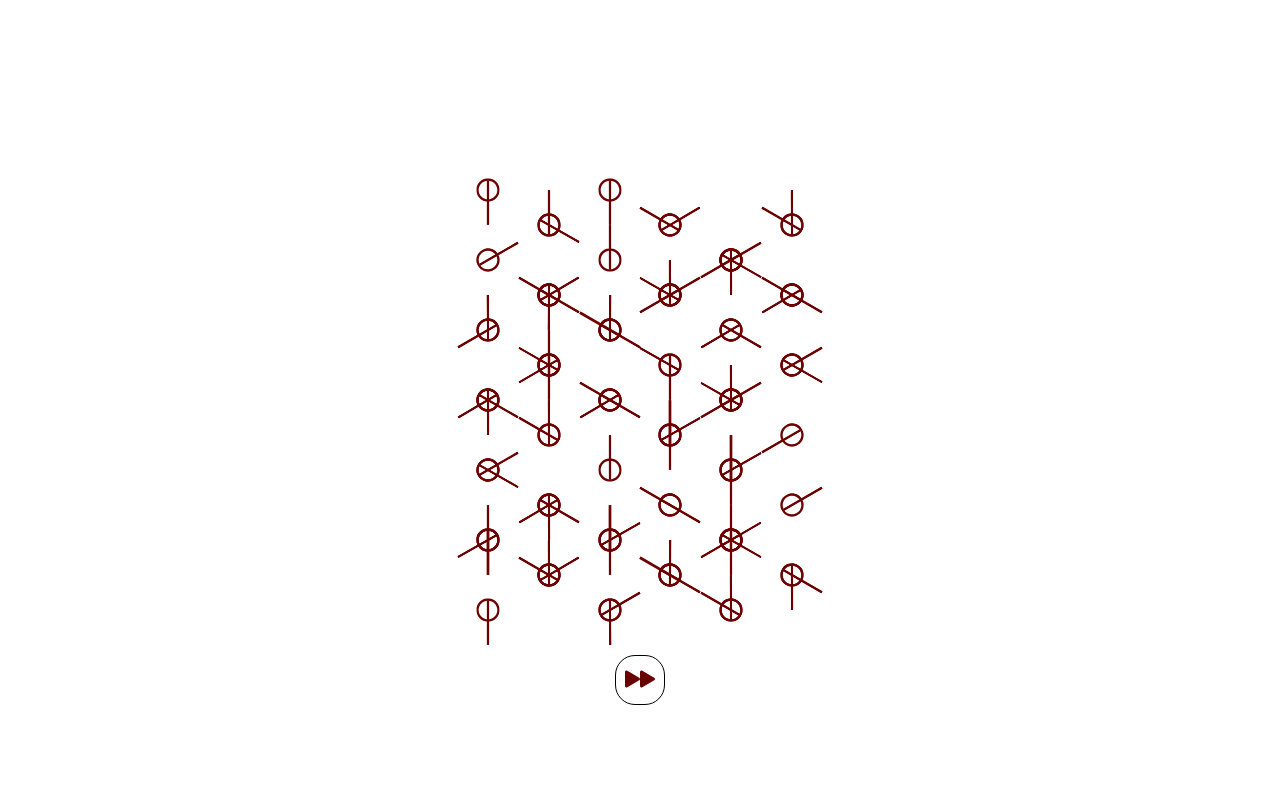
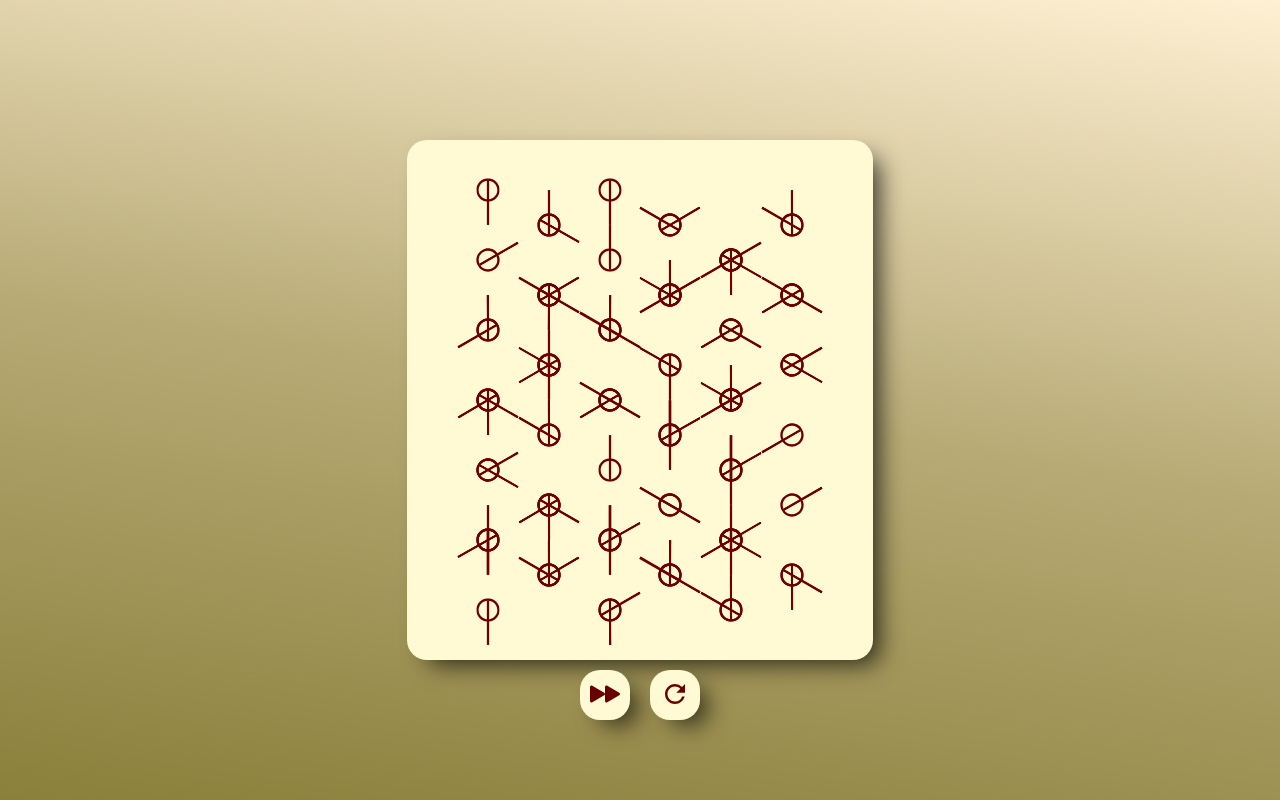
Before and after one commit to stevanmilenkovic/hex, a React (Create React App) app: page / in a window 1280 px wide. Built offline with nearby package versions, Linux system fonts and the light colour scheme.

Commit message:
6th commit

```diff
--- a/src/App.css
+++ b/src/App.css
@@ -10,6 +10,12 @@
   box-sizing: border-box;
   display: flex;
   padding: 0;
+  background: linear-gradient(
+    9deg,
+    rgba(139, 127, 59, 1) 0%,
+    rgba(183, 170, 117, 1) 50%,
+    rgba(255, 240, 211, 1) 100%
+  );
 }
 
 .main {
@@ -22,15 +28,24 @@
 
 .container {
   height: max-content;
-  background: white;
   display: flex;
   border-radius: 20px;
-  padding-right: 0;
+  padding: 15px 0;
   transition: all 0.2s ease;
   position: relative;
+  box-shadow: 13px 11px 25px -7px rgba(0, 0, 0, 0.75);
 }
 
-.button {
+.buttons {
+  position: absolute;
+  left: 50%;
+  bottom: -60px;
+  transform: translateX(-50%);
+  display: flex;
+  gap: 20px;
+}
+
+button {
   padding: 0;
   height: 50px;
   width: 50px;
@@ -39,17 +54,19 @@
   line-height: 22px;
   cursor: pointer;
   user-select: none;
-  border: 1px solid black;
+  border: none;
   transition: all 0.2s ease;
-  background-color: white;
+  background: rgba(255, 250, 211, 1);
   color: rgb(105, 0, 0);
-  position: absolute;
-  left: 50%;
-  bottom: -60px;
-  transform: translateX(-50%);
+
+  box-shadow: 13px 11px 25px -7px rgba(0, 0, 0, 0.75);
 }
 
-button:hover {
-  background-color: black;
-  color: white;
+button:not([disabled]):hover {
+  background: rgba(46, 46, 46, 1);
+  color: rgba(255, 240, 211, 1);
 }
+
+button[disabled] {
+  cursor: default;
+}
--- a/src/App.jsx
+++ b/src/App.jsx
@@ -19,7 +19,7 @@ function App() {
   const hexesSet = generator(hexesInColumn, columnsNumber);
   const rotation = hexesSet.map((elem) => randomElement(generateArray(6)));
 
-  const buttonHandler = () => {
+  const nextHandler = () => {
     setHexesInColumn(randomElement(generateArray(8, 5)));
     setColumnsNumber(randomElement(generateArray(7, 5)));
     setLevel((prev) => prev + 1);
@@ -34,7 +34,7 @@ function App() {
           hexesSet={hexesSet}
           rotation={rotation}
           padding={padding}
-          buttonListener={buttonHandler}
+          nextListener={nextHandler}
         />
       </div>
     </div>
--- a/src/Container.jsx
+++ b/src/Container.jsx
@@ -2,6 +2,7 @@ import { useState } from "react";
 import Column from "./Column";
 import { checkIfSolved, generateArray } from "./funcs";
 import { BsFillFastForwardFill } from "react-icons/bs";
+import { MdRefresh } from "react-icons/md";
 
 const Container = ({
   hexesInColumn,
@@ -10,11 +11,12 @@ const Container = ({
   rotation,
   padding,
   solvedListener,
-  buttonListener,
+  nextListener,
 }) => {
   const hexesToCheck = [...hexesSet];
 
   const [solved, setSolved] = useState(false);
+  const [hexRotation, setHexRotation] = useState(rotation);
 
   const rotationArray = rotation.map((elem) => 0);
 
@@ -25,9 +27,14 @@ const Container = ({
     }
   };
 
-  const buttonHandler = () => {
+  const nextHandler = () => {
     setSolved(false);
-    buttonListener();
+    nextListener();
+  };
+
+  const refreshHandler = () => {
+    setHexRotation([...rotation]);
+    console.log("click");
   };
 
   return (
@@ -37,7 +44,7 @@ const Container = ({
         width: `${columnsNumber * 70}px`,
         maxWidth: "80vw",
         paddingLeft: `${padding}%`,
-        background: `${solved ? "black" : "white"}`,
+        background: `${solved ? "#211907" : "rgba(255, 250, 211, 1)"}`,
       }}
     >
       {generateArray(columnsNumber).map((elem) => (
@@ -53,9 +60,19 @@ const Container = ({
           rotation={!solved ? rotation : rotationArray}
         />
       ))}
-      <button className="button" onClick={buttonHandler}>
-        <BsFillFastForwardFill />
-      </button>
+      <div className="buttons">
+        <button className="button" onClick={nextHandler}>
+          <BsFillFastForwardFill />
+        </button>
+        <button
+          className="button"
+          onClick={refreshHandler}
+          disabled={solved ? true : false}
+          style={{ opacity: `${solved ? 0.5 : 1}` }}
+        >
+          <MdRefresh />
+        </button>
+      </div>
     </div>
   );
 };
```
